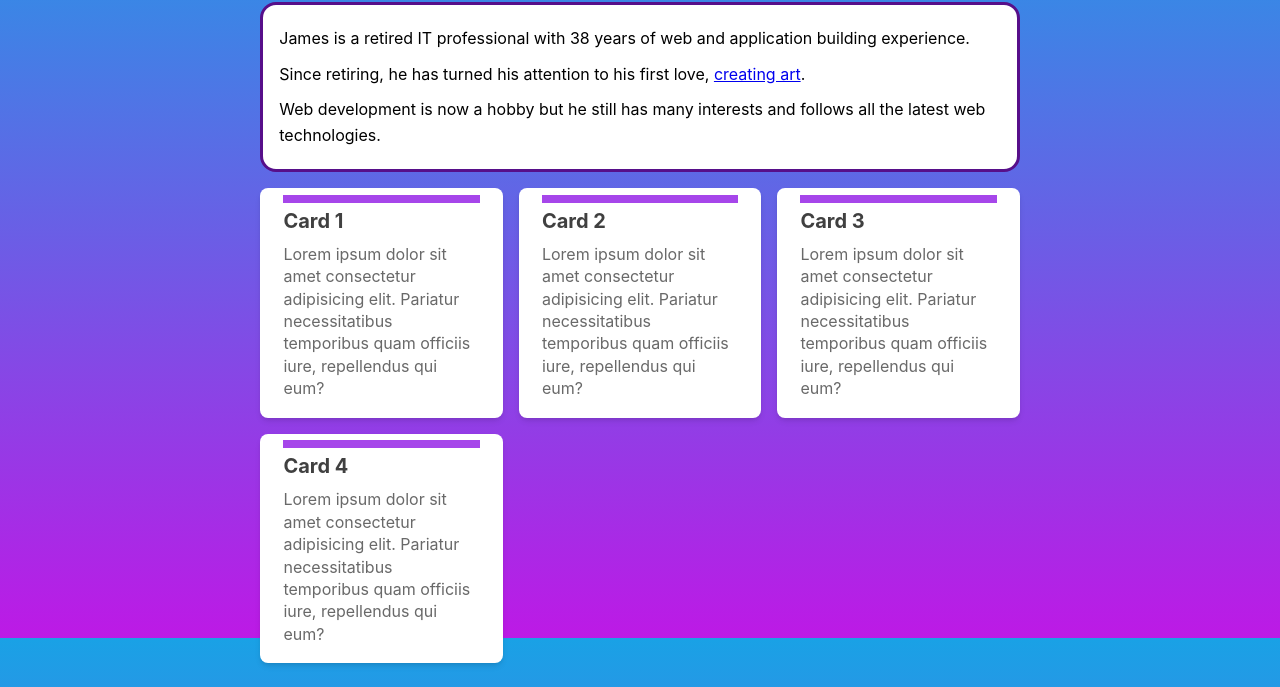
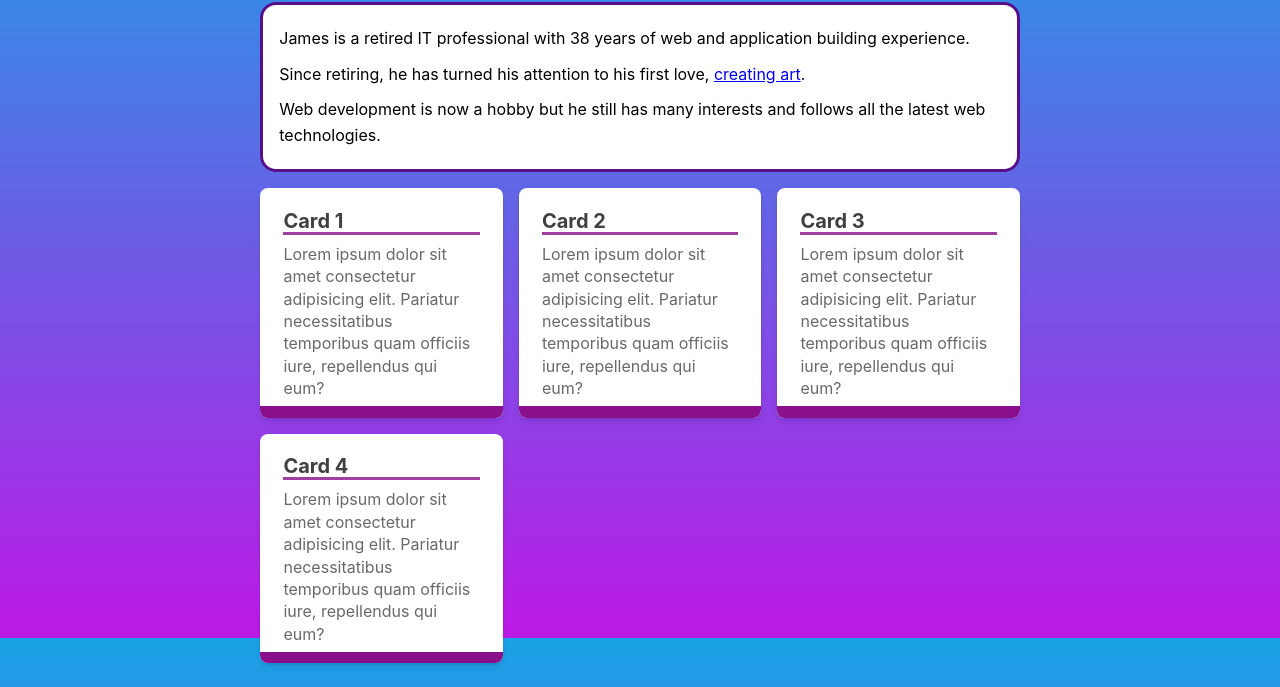
Before and after one commit to jamesgreen311/jamesgreen.dev, an Astro site in the folder density-doppler/: page / in a window 1280 px wide. Shown: the part 162-849 px from the top of the page. Built offline with nearby package versions, Linux system fonts and the light colour scheme; Astro itself is replaced by a stand-in of ours.

Commit message:
Card design

```diff
--- a/density-doppler/src/components/Card.astro
+++ b/density-doppler/src/components/Card.astro
@@ -26,16 +26,15 @@ const { href, title, body } = Astro.props
 		position: relative;
 
    }
-	h2::before {
-		content: '';
-		position: absolute;
-		background-color: var(--clr-purple-400);
-		width: 100%;
-		height: .5rem;
-		z-index: -2;
-		bottom: 2rem;
-		margin: 0;
-		padding: 0;
+	h2::after {
+      content: '';
+      width: 100%;
+      height: .2rem;
+      background-color: var(--clr-magenta-600);
+      position: absolute;
+      bottom: 0;
+      left: 0;
+
 	}
    p {
       margin-top: 0.5rem;
@@ -47,13 +46,21 @@ const { href, title, body } = Astro.props
       display: flex;
       padding: 0.15rem;
       background-color: white;
-      /* background-image: var(--accent-gradient); */
-      background-size: 400%;
       border-radius: 0.5rem;
-      background-position: 100%;
-      transition: background-position 0.6s cubic-bezier(0.22, 1, 0.36, 1);
       box-shadow: 0 4px 6px -1px rgba(0, 0, 0, 0.1),
          0 2px 4px -2px rgba(0, 0, 0, 0.1);
+      position: relative;
+      overflow: hidden;
+   }
+
+   .link-card::after {
+      content: '';
+      position: absolute;
+      width: 100%;
+      height: 1.5rem;
+      top: 95%;
+      left: 0;
+      background-color: var(--clr-magenta-600);
    }
 
    .link-card > a {
```
